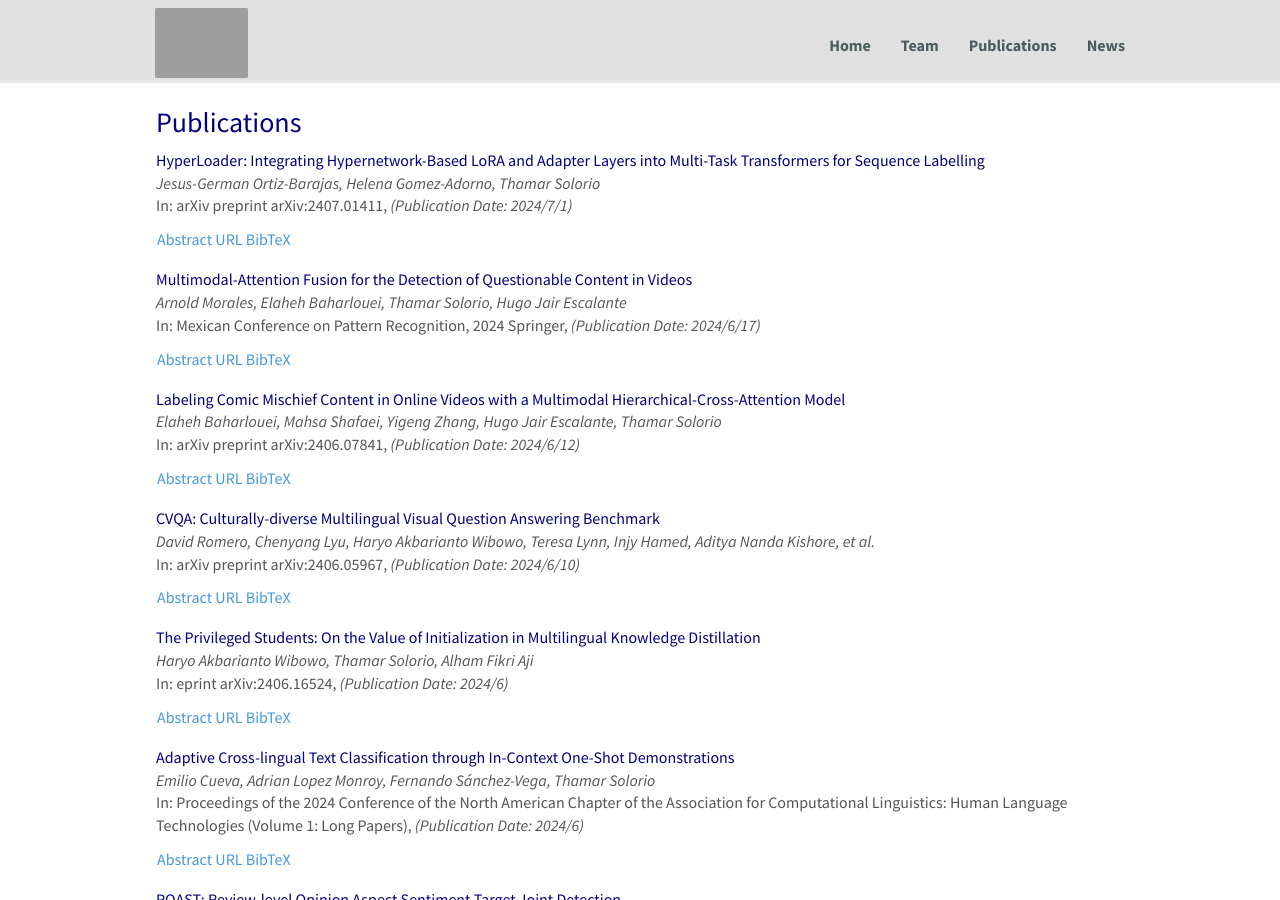
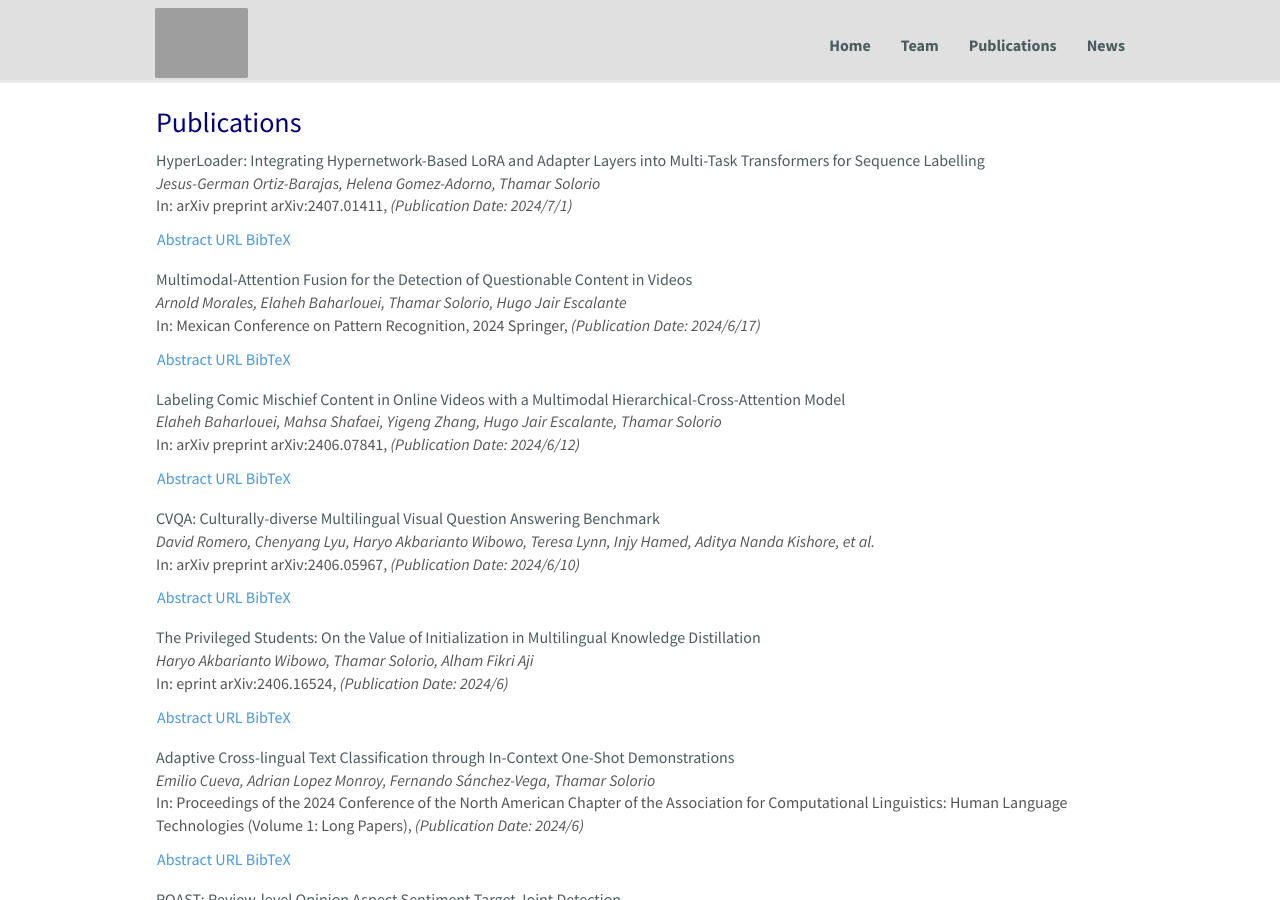
Before and after one commit to toqeerehsan/RiTUAL, a Jekyll site: the page built from _pages/publications.md, in a window 1280 px wide and 900 px high. Built offline with Jekyll 4.4.1, drawn with Linux system fonts in a browser that asks for light colours; nearby versions of some CDN libraries.

Commit message:
updated page(s)

```diff
--- a/_pages/publications.md
+++ b/_pages/publications.md
@@ -45,7 +45,7 @@ Jump to [Under Review Articles](#under-review-articles), [Patents](#patents), [L
 
 {% for publi in site.data.publist %}
 
-  <span class="navy">{{ publi.title }}</span><br />
+  <span class="gray">{{ publi.title }}</span><br />
   <em>{{ publi.authors }} </em><br />
   In: {{publi.publisher}}, <i>(Publication Date: {{ publi.date }})</i>
 <div class="row" style="margin-bottom:6px;padding-bottom:0px">
```
